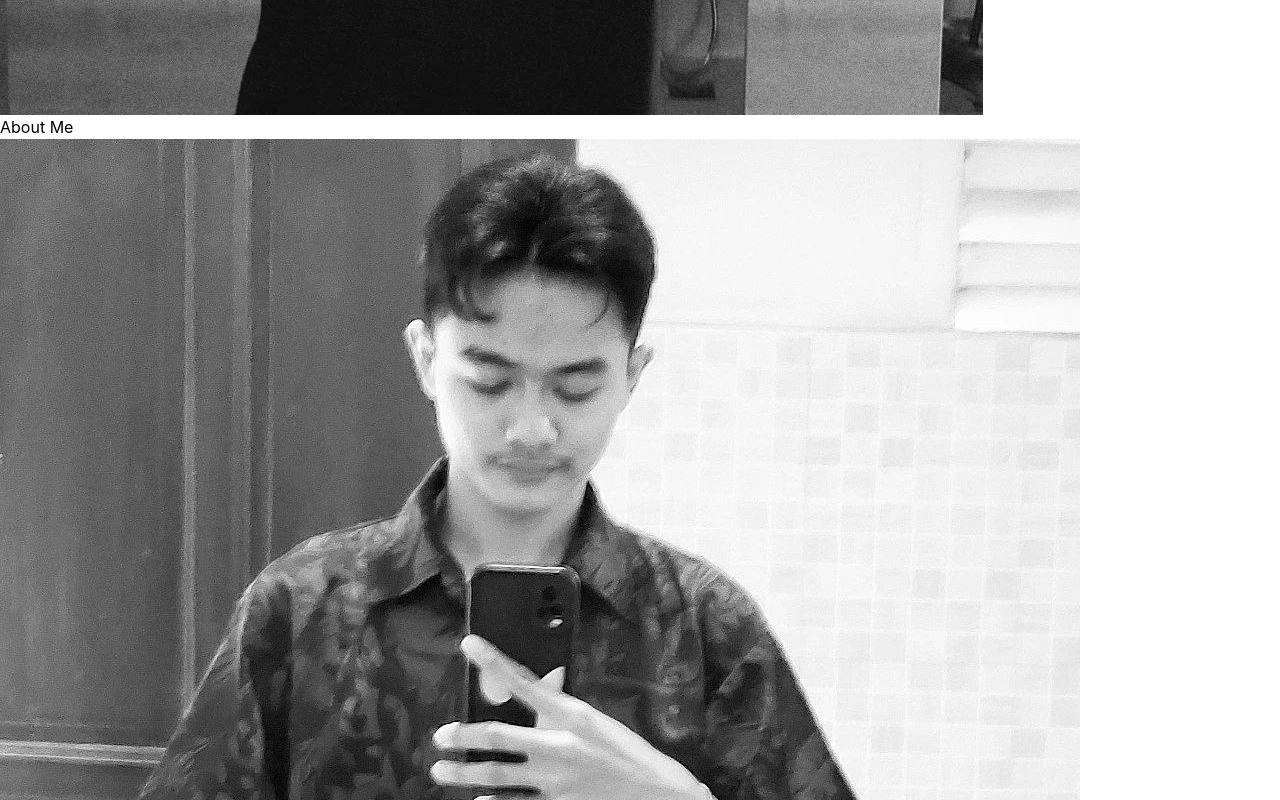
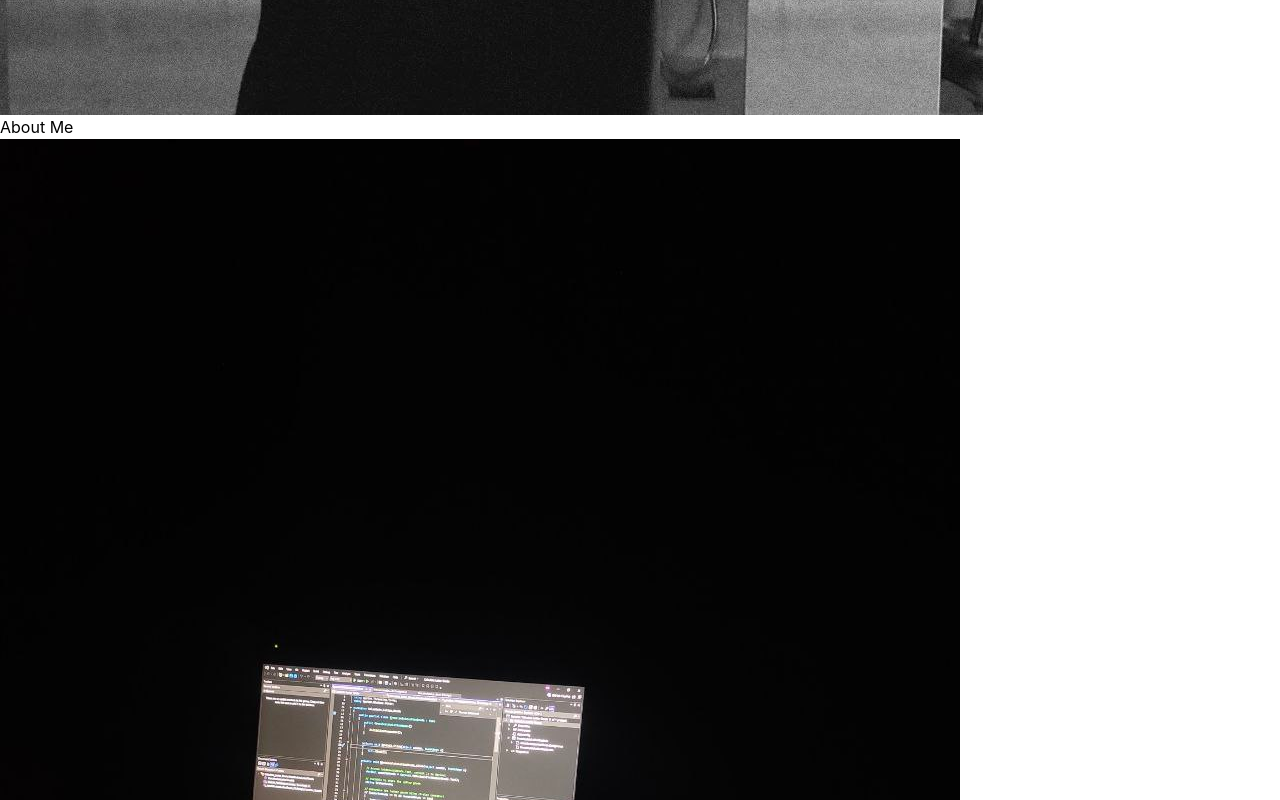
Before and after one commit to sazzysazz/Portfolio, a React (Vite) app: page / in a window 1280 px wide. Shown: the part 1100-1900 px from the top of the page. Built offline with nearby package versions, Linux system fonts and the light colour scheme.

Commit message:
update 4

```diff
--- a/src/components/About.jsx
+++ b/src/components/About.jsx
@@ -1,4 +1,4 @@
-import aboutImg from "../assets/aboutImg.jpg";
+import aboutImg3 from "../assets/aboutImg3.jpg";
 import { ABOUT_TEXT } from "../constants";
 import { motion } from "framer-motion";
 
@@ -19,7 +19,7 @@ const About = () => {
           <div className="flex items-center justify-center">
             <img
               className="rounded-2xl w-[500px] h-[500px] object-cover"
-              src={aboutImg}
+              src={aboutImg3}
               alt="about"
             />
           </div>
```
Also changed, not shown: src/assets/aboutImg2.jpg (added), src/assets/aboutImg3.jpg (added).
